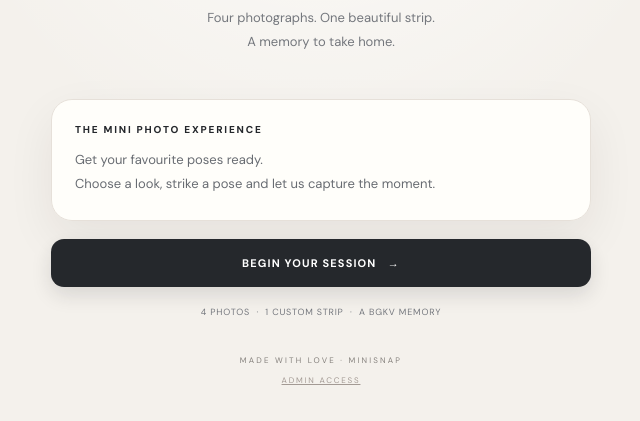
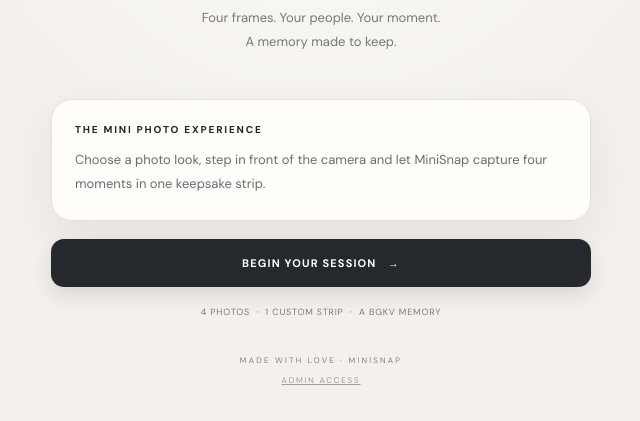
Before and after one commit to AakashDutta/minisnap, a plain HTML site: page index.html in a window 1280 px wide. Shown: the part 325-746 px from the top of the page, without its empty margins (319-959 px from the left). Drawn offline with nearby package versions, Linux system fonts and the light colour scheme.

Commit message:
Refine MiniSnap home screen copy

```diff
--- a/index.html
+++ b/index.html
@@ -602,16 +602,15 @@ button:focus-visible,a:focus-visible,input:focus-visible{outline:3px solid #d4a1
   <div class="eyebrow">BGKV SCHOOL PHOTOBOOTH</div>
   <h1>Let's make<br>some memories.</h1>
   <p class="subtitle">
-   Four photographs. One beautiful strip.<br>
-   A memory to take home.
+   Four frames. Your people. Your moment.<br>
+   A memory made to keep.
   </p>
  </div>
 
  <div class="card">
   <div class="card-title">THE MINI PHOTO EXPERIENCE</div>
   <p class="card-copy">
-   Get your favourite poses ready.<br>
-   Choose a look, strike a pose and let us capture the moment.
+   Choose a photo look, step in front of the camera and let MiniSnap capture four moments in one keepsake strip.
   </p>
  </div>
 
```
